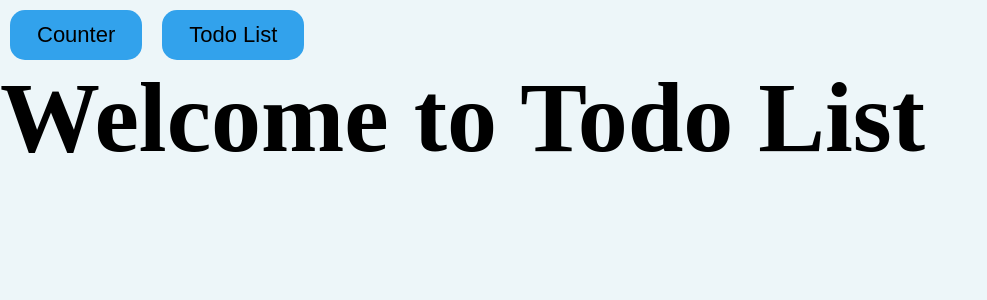
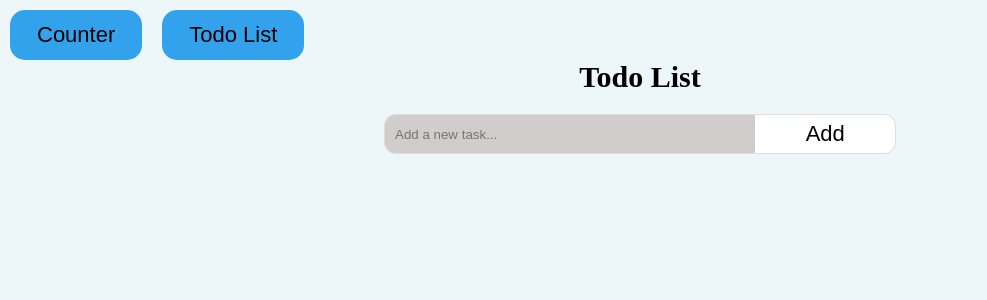
Before and after one commit to jdl15/reactproject, a React (Create React App) app in the folder my-app/: page /todolist in a window 1280 px wide. Shown: the top 300 px of the page, without its empty margins (0-987 px from the left). Built offline with nearby package versions, Linux system fonts and the light colour scheme; the HTML template or start-up script is replaced by a standard one.

Commit message:
todo-list

```diff
--- a/my-app/public/index.html
+++ b/my-app/public/index.html
@@ -24,6 +24,9 @@
       work correctly both with client-side routing and a non-root public URL.
       Learn how to configure a non-root public URL by running `npm run build`.
     -->
+      <!-- Add this in your index.html file -->
+    <link rel="stylesheet" href="https://cdnjs.cloudflare.com/ajax/libs/bootstrap-icons/1.10.5/font/bootstrap-icons.min.css">
+
     <title>React App</title>
   </head>
   <body>
--- /dev/null
+++ b/my-app/src/todolist/component/todoitem.js
@@ -0,0 +1,29 @@
+import React, { useState } from 'react';
+
+const TodoItem = ({ todo, toggleTodo, editTodo, deleteTodo }) => {
+  const [isEditing, setIsEditing] = useState(false);
+  const [editText, setEditText] = useState(todo.text);
+
+  const handleSaveEdit = () => {
+    editTodo(todo.id, editText);
+    setIsEditing(false);
+  };
+
+  return (
+    <div className={`todo-item ${todo.completed ? 'completed' : ''}`}>
+      {isEditing ? (<input type="text"
+                          value={editText}
+                          onChange={(e) => setEditText(e.target.value)}/>
+                    ) : (<span className='item-text' onClick={() => toggleTodo(todo.id)}>{todo.text}</span>)
+        }
+      <div>
+        {isEditing ? (<button className='save' onClick={handleSaveEdit}>Save</button>
+                      ) : (<button className='edit' onClick={() => setIsEditing(true)}><i class="bi bi-pencil-square"></i></button>)
+        }
+        <button className='delete' onClick={() => deleteTodo(todo.id)}><i class="bi bi-trash-fill"></i></button>
+      </div>
+    </div>
+  );
+};
+
+export default TodoItem;
--- /dev/null
+++ b/my-app/src/todolist/component/todolist.js
@@ -0,0 +1,40 @@
+import React, { useState } from 'react';
+import TodoItem from './todoitem';
+import '../style.css';
+
+const TodoList = ({ todos, addTodo, toggleTodo, editTodo, deleteTodo }) => {
+  const [inputValue, setInputValue] = useState('');
+
+  const handleAddTodo = () => {
+    if (inputValue.trim()) {
+      addTodo(inputValue);
+      setInputValue('');
+    }
+  };
+
+  return (
+    <div>
+      <div className="todo-input">
+        <input
+          className='text-box'
+          type="text"
+          value={inputValue}
+          onChange={(e) => setInputValue(e.target.value)}
+          placeholder="Add a new task..."
+        />
+        <button onClick={handleAddTodo} className='add-button'>Add</button>
+      </div>
+      {todos.map(todo => (
+        <TodoItem
+          key={todo.id}
+          todo={todo}
+          toggleTodo={toggleTodo}
+          editTodo={editTodo}
+          deleteTodo={deleteTodo}
+        />
+      ))}
+    </div>
+  );
+};
+
+export default TodoList;
--- /dev/null
+++ b/my-app/src/todolist/style.css
@@ -0,0 +1,77 @@
+.todo-app{
+    text-align: center;
+}
+
+h1{
+    font-size: 30px;
+
+}
+
+/* todolist.js */
+.todo-input{
+    width: 40%; /* Set width of input container */
+    height: 40px; /* Set height of input container */
+    margin: 0 auto; /* Center input container */
+    /* justify-content: space-; center children horizontally */
+    display: flex;
+    /* background-color: blueviolet; */
+}
+
+.todo-input input {
+    flex: 4; /* Input takes 4 parts of the available space */
+    border: 1px solid #ddd; /* Light border for input */
+    border-right: none; /* Remove right border to connect with button */
+    border-radius: 12px 0 0 12px; /* Rounded left corners for input */
+    margin: 0; /* Ensure no default margin */
+    background: rgb(210, 205, 205); /* Light gray background color */
+    padding-left: 10px;
+}
+
+.todo-input button {
+    flex: 1; /* Button takes 1 part of the available space */
+    border: 1px solid #ddd; /* Match border with input */
+    border-left: none; /* Remove left border to connect with input */
+    background: #ffffff; /* Green background color */
+    border-radius: 0 12px 12px 0; /* Rounded right corners for button */
+    cursor: pointer; /* Change cursor to pointer on hover */
+    margin: 0; /* Ensure no default margin */
+    display: flex;
+    justify-content: center;
+    align-items: center;
+}
+
+/* todoitem.js */
+.todo-item {
+    margin: 20px auto;
+    padding-left: 15px;
+    display: flex;
+    justify-content: space-between;
+    align-items: center;
+    width: 40%;
+    background-color: rgb(210, 205, 205);
+    border-radius: 30px;
+}
+
+.todo-item.completed {
+    text-decoration: line-through;
+    color: rgb(112, 108, 108);
+  }
+
+.todo-item input {
+    flex: 3;
+    padding: 5px;
+    margin-left: 10px;
+    font-size: 10px;
+}
+
+.item-text{
+    cursor: pointer;
+}
+
+.todo-item button {
+    margin-left: 10px;
+    padding: 5px 10px;
+    background: none;
+    border: none;
+    color: #000;
+}
--- a/my-app/src/todolist/todo.js
+++ b/my-app/src/todolist/todo.js
@@ -1,9 +1,43 @@
-import React from "react";
+import React, { useState } from 'react';
+import TodoList from './component/todolist';
+import './style.css';
 
-export default function Todo() {
-    return (
-        <div>
-            <h1>Welcome to Todo List</h1>
-        </div>
-    );
-}
+const Todo = () => {
+  const [todos, setTodos] = useState([]);
+
+  const addTodo = (text) => {
+    const newTodo = { id: Date.now(), text, completed: false };
+    setTodos([...todos, newTodo]);
+  };
+
+  const toggleTodo = (id) => {
+    setTodos(todos.map(todo => (
+      todo.id === id ? { ...todo, completed: !todo.completed } : todo
+    )));
+  };
+
+  const editTodo = (id, newText) => {
+    setTodos(todos.map(todo => (
+      todo.id === id ? { ...todo, text: newText } : todo
+    )));
+  };
+
+  const deleteTodo = (id) => {
+    setTodos(todos.filter(todo => todo.id !== id));
+  };
+
+  return (
+    <div className="todo-app">
+      <h1>Todo List</h1>
+      <TodoList
+        todos={todos}
+        addTodo={addTodo}
+        toggleTodo={toggleTodo}
+        editTodo={editTodo}
+        deleteTodo={deleteTodo}
+      />
+    </div>
+  );
+};
+
+export default Todo;
```
Also changed, not shown: 1 other file (tests, documents, lock files or other folders).
